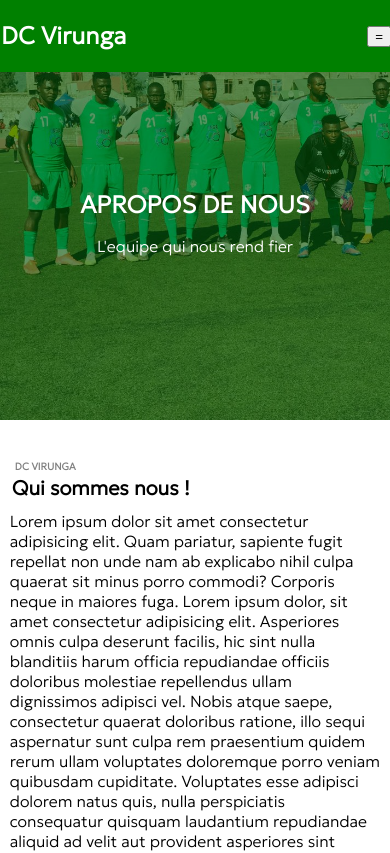
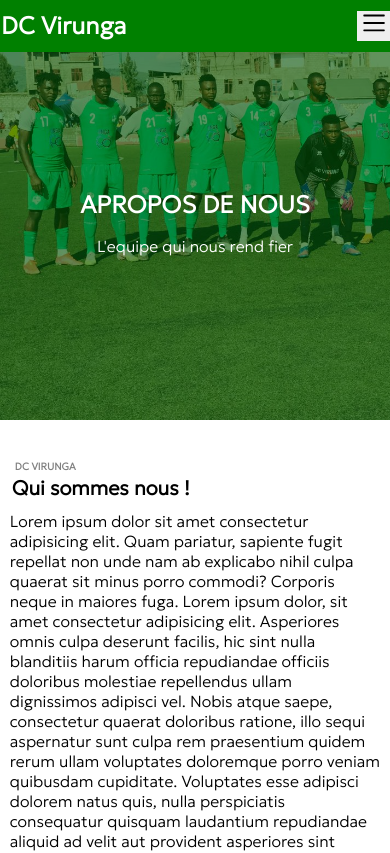
Before and after one commit to yavchris07/virung, a React (Create React App) app: page /apropos in a window 390 px wide. Shown: the top 853 px of the page. Built offline with nearby package versions, Linux system fonts and the light colour scheme.

Commit message:
pop up navbar

```diff
--- a/src/components/nav.tsx
+++ b/src/components/nav.tsx
@@ -2,6 +2,7 @@ import { NavLink } from "react-router-dom";
 import "../styles/nav.scss";
 import { useState } from "react";
 import { Popup } from "./popup";
+import { SlMenu } from "react-icons/sl";
 
 
 export default function NavBar() {
@@ -45,7 +46,7 @@ export default function NavBar() {
         className="menu"
         onClick={()=> setIsOpen(true)}
         >
-        =
+        <SlMenu />
       </button>
       <Popup open={isOpen} onClose={()=> setIsOpen(false)}>
         {/* <div className="it">
--- a/src/components/popup.tsx
+++ b/src/components/popup.tsx
@@ -1,5 +1,6 @@
 import React from 'react';
 import '../styles/pop.scss';
+import { MdClose } from "react-icons/md";
 
 interface navProps{
   open: boolean,
@@ -29,7 +30,7 @@ export const Popup = ({open,children,onClose}:navProps) => {
           className='pop'
           onClick={onClose}
         >
-          X
+          <MdClose />
         </button>
         {children}
       </div>
--- a/src/pages/actualite.tsx
+++ b/src/pages/actualite.tsx
@@ -1,8 +1,8 @@
-import React,{useState} from 'react';
+import React,{useState,useMemo} from 'react';
 
 
 export const Actualite = () => {
   return (
-    <div>actualite</div>
+    <div> single actualite</div>
   )
 }
--- a/src/styles/nav.scss
+++ b/src/styles/nav.scss
@@ -63,6 +63,7 @@ nav {
   }
   .menu{
     display: none;
+
   }
 }
 
@@ -108,7 +109,7 @@ nav {
     // background: transparent;
     background: green;
     // position: fixed;
-    height: 70px;
+    height: 50px;
     display: flex;
     justify-content: space-between;
     align-items: center;
@@ -135,6 +136,10 @@ nav {
     }
     .menu{
       display: block;
+      background-color: none;
+      border: none;
+      outline: none;
+      font-size: 22px;
     }
   }
 }
--- a/src/styles/pop.scss
+++ b/src/styles/pop.scss
@@ -21,6 +21,11 @@
             // background: #fff;
             .pop{
                 margin-top: 20px;
+                background-color: none;
+                border: none;
+                // outline: none;
+                font-size: 25px;
+                margin-left: 4px;
             }
             .it{
                 align-items: center;
```
